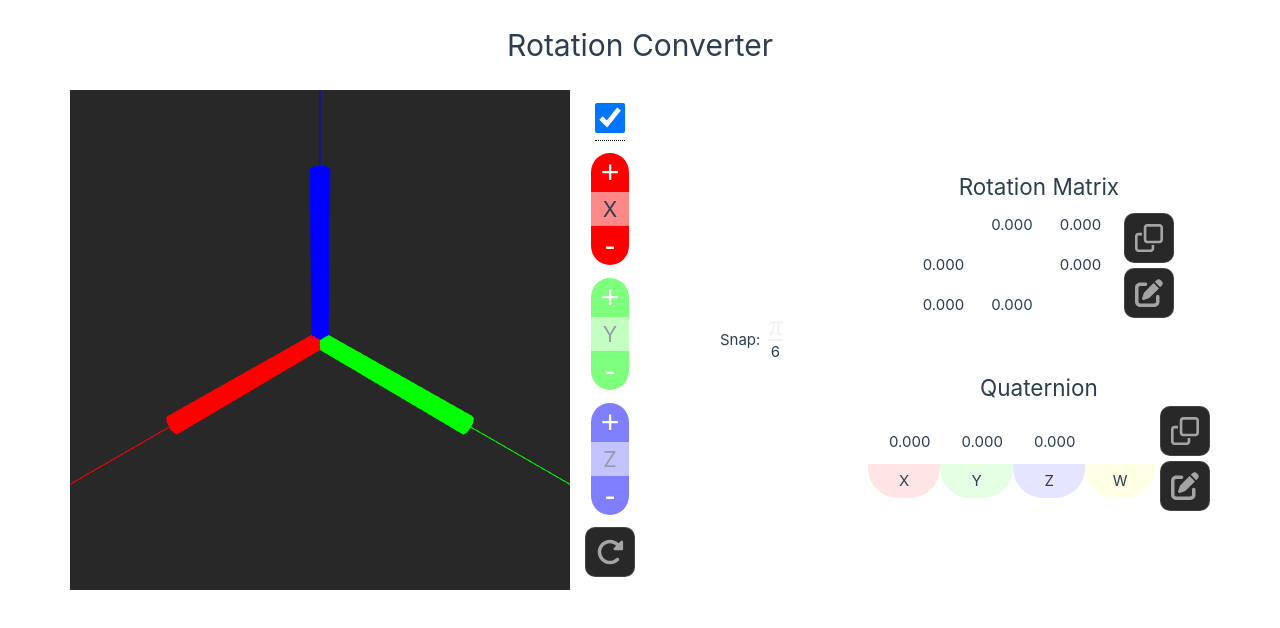
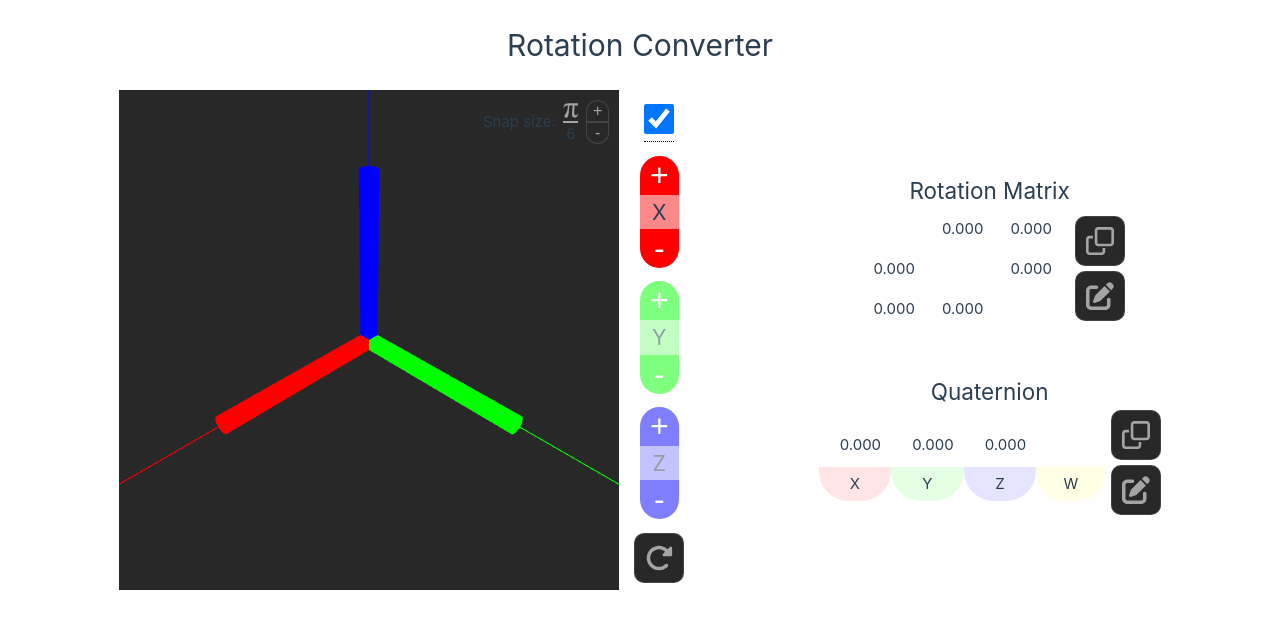
Before and after one commit to Divelix/rotation_converter, a Vue app: page / in a window 1280 px wide. Shown: the top 628 px of the page. Built offline with nearby package versions, Linux system fonts and the light colour scheme.

Commit message:
feat: Snap buttons + snap on top of canvas

```diff
--- a/src/App.vue
+++ b/src/App.vue
@@ -5,7 +5,6 @@ import Vis3D from './components/Vis3D.vue'
 import VisControls from './components/VisControls.vue'
 import VisMat from './components/VisMat.vue'
 import VisQuat from './components/VisQuat.vue'
-import Snap from './components/Snap.vue'
 
 provide("isLocal", shallowRef(true))
 provide("isEdit", shallowRef(false))
@@ -32,9 +31,6 @@ provide("snapDenom", shallowRef(6))
     <div class="vis">
       <Vis3D />
       <VisControls />
-    </div>
-    <div class="snap">
-      <Snap />
     </div>
     <div class="repr">
       <VisMat />
--- a/src/assets/base.css
+++ b/src/assets/base.css
@@ -25,6 +25,10 @@
   --c-bg-quat-y: rgba(0, 255, 0, var(--quat-bg-alpha));
   --c-bg-quat-z: rgba(0, 0, 255, var(--quat-bg-alpha));
   --c-bg-quat-w: rgba(255, 255, 0, var(--quat-bg-alpha));
+
+  --c-bg-btn: #282828;
+  --c-bg-btn-hover: #333;
+  --c-bg-btn-active: #555;
 }
 
 /* semantic color variables for this project */
--- a/src/assets/main.css
+++ b/src/assets/main.css
@@ -6,6 +6,14 @@
   margin: 0 auto;
   /* padding: 2rem; */
   font-weight: normal;
+}
+
+h1 {
+  user-select: none;
+}
+
+h2 {
+  user-select: none;
 }
 
 *:focus {
--- a/src/components/ActionButton.vue
+++ b/src/components/ActionButton.vue
@@ -21,7 +21,7 @@ const handleClick = () => {
         <slot name="icon"></slot>
     </button>
     <transition name="toast">
-        <Toast v-if="showToast"/>
+        <Toast v-if="showToast" />
     </transition>
 </template>
 
@@ -32,18 +32,18 @@ button {
     text-align: center;
     justify-content: center;
     padding: 10px;
-    background-color: #282828;
     border-radius: 20%;
+    cursor: pointer;
     border: 1px solid var(--c-divider-dark-1);
-    cursor: pointer;
+    background-color: var(--c-bg-btn);
 }
 
 button:hover {
-    background-color: #333;
+    background-color: var(--c-bg-btn-hover);
 }
 
 button:active {
-    background-color: #555;
+    background-color: var(--c-bg-btn-active);
 }
 
 /* Toast animation */
--- a/src/components/CoordControl.vue
+++ b/src/components/CoordControl.vue
@@ -45,7 +45,7 @@ const stepCounters = (isUp: Boolean) => {
         <div class="label">
             <span>{{ axis?.toUpperCase() }}</span>
         </div>
-        <button class=" minus" @click="minus">-</button>
+        <button class="minus" @click="minus">-</button>
     </div>
 </template>
 
--- a/src/components/Snap.vue
+++ b/src/components/Snap.vue
@@ -1,13 +1,25 @@
 <script setup lang="ts">
-import { type ShallowRef, shallowRef, inject } from 'vue';
+import { type ShallowRef, inject } from 'vue';
 import IconPi from './icons/IconPi.vue';
-const snapDenom = inject("snapDenom")
-const isAlt = inject("isAlt")
+import * as Constants from '@/const';
+const snapDenom: ShallowRef<number> = inject("snapDenom")!
+const isAlt: ShallowRef<Boolean> = inject("isAlt")!
+
+const plus = () => decSnapDenom()
+const minus = () => incSnapDenom()
+
+function incSnapDenom() {
+    snapDenom.value += snapDenom.value < Constants.MAX_SNAP_DENOM ? 1 : 0
+}
+
+function decSnapDenom() {
+    snapDenom.value -= snapDenom.value > Constants.MIN_SNAP_DENOM ? 1 : 0
+}
 </script>
 
 <template>
-    <div>
-        <span>Snap: </span>
+    <div class="label">
+        <span>Snap size: </span>
     </div>
     <div class="frac">
         <div class="pi">
@@ -18,6 +30,10 @@ const isAlt = inject("isAlt")
             {{ snapDenom }}
         </div>
     </div>
+    <div class="buttons">
+        <button class="plus" @click="plus">+</button>
+        <button class="minus" @click="minus">-</button>
+    </div>
 </template>
 
 <style scoped>
@@ -27,6 +43,11 @@ const isAlt = inject("isAlt")
     align-items: center;
     line-height: 1;
     gap: 0.2em;
+    user-select: none;
+}
+
+.label {
+    user-select: none;
 }
 
 .pi {
@@ -47,4 +68,34 @@ hr {
 .active {
     color: white;
 }
+
+.buttons {
+    display: flex;
+    flex-direction: column;
+}
+
+button {
+    font-size: 12pt;
+    border-width: 0px;
+    cursor: pointer;
+    color: var(--c-text-dark-2);
+    border: 1px solid var(--c-divider-dark-1);
+    background-color: var(--c-bg-btn);
+}
+
+button:hover {
+    background-color: var(--c-bg-btn-hover);
+}
+
+button:active {
+    background-color: var(--c-bg-btn-active);
+}
+
+.plus {
+    border-radius: 50% 50% 0 0;
+}
+
+.minus {
+    border-radius: 0 0 50% 50%;
+}
 </style>
--- a/src/components/Vis3D.vue
+++ b/src/components/Vis3D.vue
@@ -1,13 +1,66 @@
 <template>
-  <canvas ref="experience"></canvas>
+  <div class="container">
+    <canvas ref="experience"></canvas>
+    <div class="snap">
+      <Snap />
+    </div>
+  </div>
 </template>
+
+<style scoped>
+.container {
+  position: relative;
+}
+
+.snap {
+  position: absolute;
+  top: 10px;
+  right: 10px;
+  display: flex;
+  place-content: center;
+  align-items: center;
+  gap: 0.5em;
+}
+
+span {
+  font-size: 20pt;
+}
+
+.coord {
+  font-size: 30pt;
+  width: 50px;
+  height: 50px;
+  margin: 10px;
+}
+
+.sign {
+  font-size: 20pt;
+  width: 30px;
+  height: 30px;
+  margin: 10px;
+}
+
+.x {
+  color: red
+}
+
+.y {
+  color: greenyellow
+}
+
+.z {
+  color: blue
+}
+</style>
 
 
 <script setup lang="ts">
 import { Axes } from '../types'
+import * as Constants from '@/const';
 import { BufferGeometry, CylinderGeometry, Group, Line, LineBasicMaterial, Matrix3, Matrix4, Mesh, MeshBasicMaterial, PerspectiveCamera, Quaternion, Scene, Vector3, WebGLRenderer } from 'three'
-import { onMounted, ref, inject, watch, type Ref, type ShallowRef, provide, computed, shallowRef } from 'vue'
+import { onMounted, ref, inject, watch, type Ref, type ShallowRef, computed } from 'vue'
 import { OrbitControls } from 'three/examples/jsm/Addons.js';
+import Snap from './Snap.vue'
 
 // Reactive stuff
 const isEdit: ShallowRef<Boolean> = inject("isEdit")!
@@ -175,11 +228,11 @@ function decCurrAxisRot() {
 }
 
 function incSnapDenom() {
-  snapDenom.value += snapDenom.value < 100 ? 1 : 0
+  snapDenom.value += snapDenom.value < Constants.MAX_SNAP_DENOM ? 1 : 0
 }
 
 function decSnapDenom() {
-  snapDenom.value -= snapDenom.value > 1 ? 1 : 0
+  snapDenom.value -= snapDenom.value > Constants.MIN_SNAP_DENOM ? 1 : 0
 }
 
 function handleScroll(event: WheelEvent) {
@@ -366,36 +419,3 @@ onMounted(() => {
   loop()
 })
 </script>
-
-
-<style scoped>
-span {
-  font-size: 20pt;
-}
-
-.coord {
-  font-size: 30pt;
-  width: 50px;
-  height: 50px;
-  margin: 10px;
-}
-
-.sign {
-  font-size: 20pt;
-  width: 30px;
-  height: 30px;
-  margin: 10px;
-}
-
-.x {
-  color: red
-}
-
-.y {
-  color: greenyellow
-}
-
-.z {
-  color: blue
-}
-</style>
--- a/src/components/VisControls.vue
+++ b/src/components/VisControls.vue
@@ -46,9 +46,17 @@ button {
     text-align: center;
     justify-content: center;
     padding: 10px;
-    background-color: #282828;
     border-radius: 20%;
+    cursor: pointer;
     border: 1px solid var(--c-divider-dark-1);
-    cursor: pointer;
+    background-color: var(--c-bg-btn);
+}
+
+button:hover {
+    background-color: var(--c-bg-btn-hover);
+}
+
+button:active {
+    background-color: var(--c-bg-btn-active);
 }
 </style>
--- a/src/components/VisQuat.vue
+++ b/src/components/VisQuat.vue
@@ -171,6 +171,7 @@ watch(quat, (newQuat) => {
 
 .quat-grid {
     display: flex;
+    user-select: none;
 }
 
 .axis-value {
--- a/src/const.ts
+++ b/src/const.ts
@@ -1,3 +1,5 @@
 export const SMALL_NUMBER = 0.0001
 export const COPY_PRECISION = 5
 export const DISPLAY_PRECISION = 3
+export const MIN_SNAP_DENOM = 1
+export const MAX_SNAP_DENOM = 100
```
